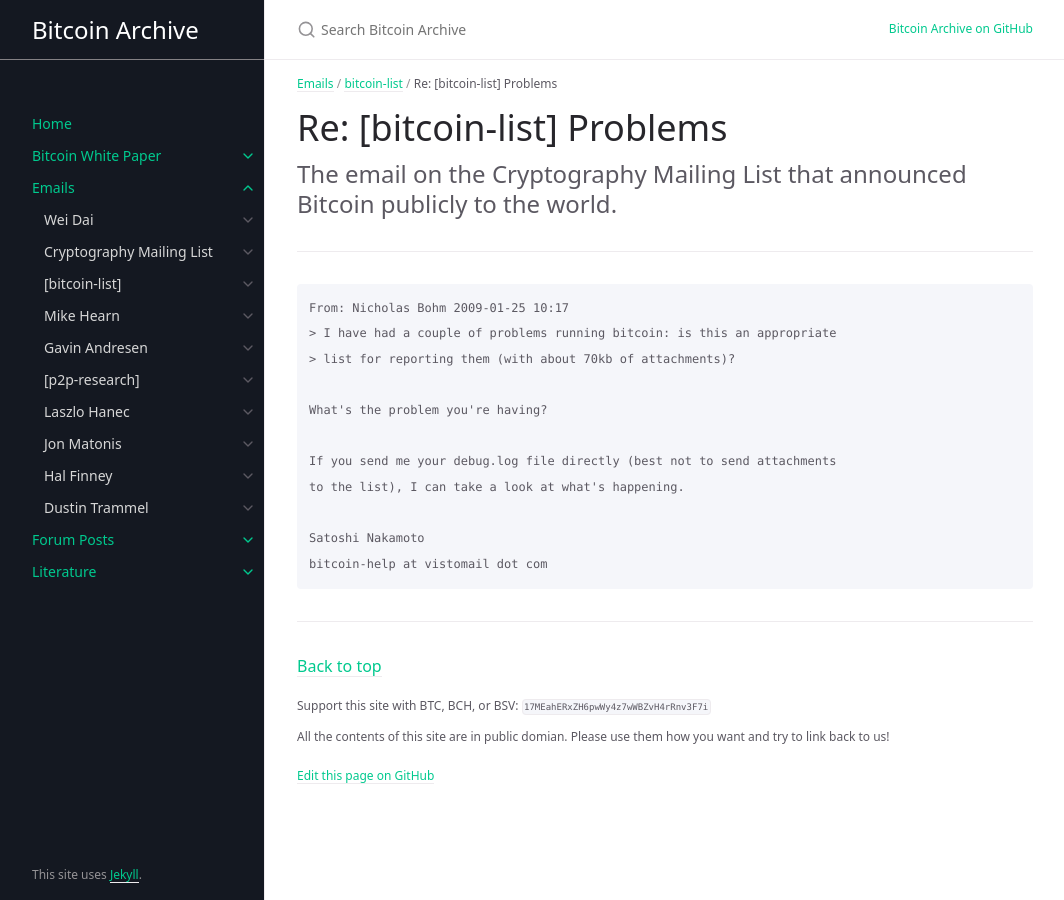
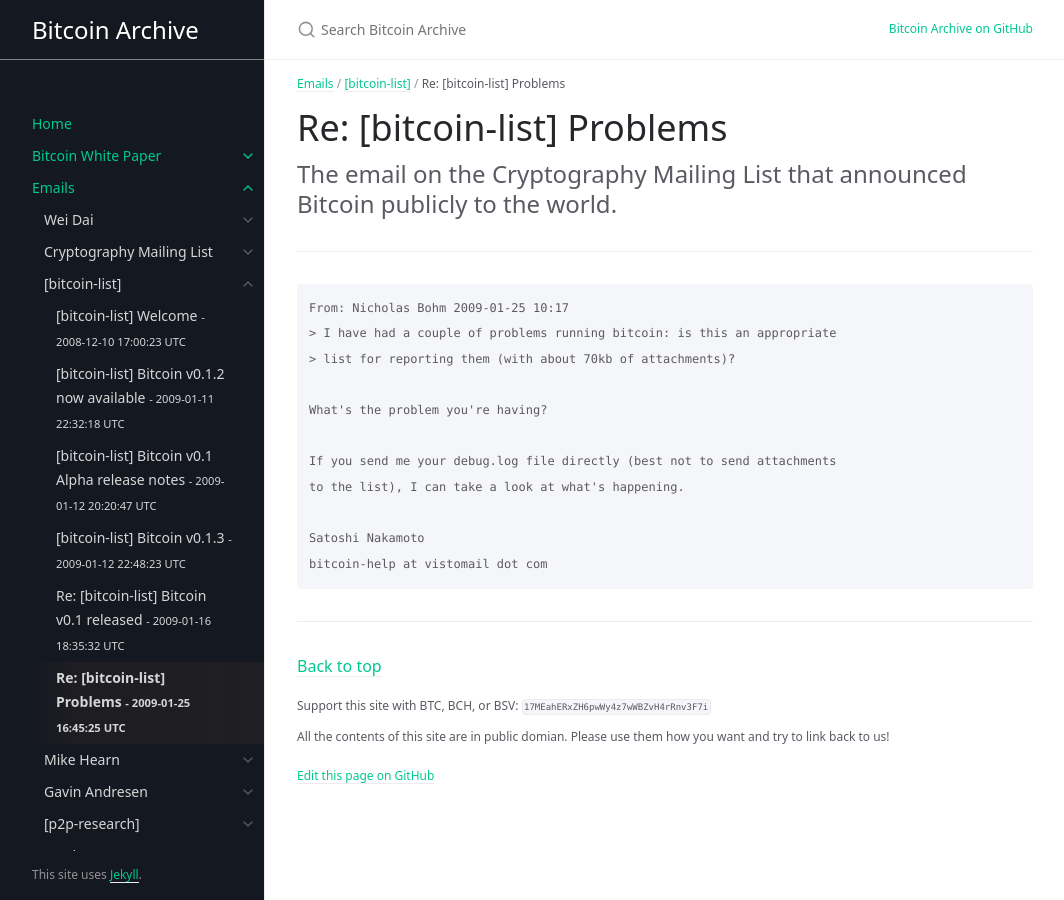
Before and after one commit to wakgill/bitcoin-archive, a Jekyll site: the page built from docs/emails/bitcoin-list/6.md, in a window 1280 px wide. Shown: the whole page, without its empty margins (107-1171 px from the left). Built offline with Jekyll 4.4.1, drawn with Linux system fonts in a browser that asks for light colours; some web fonts are replaced; part of the change alters nothing that is shown.

Commit message:
Update 6.md

```diff
--- a/docs/emails/bitcoin-list/6.md
+++ b/docs/emails/bitcoin-list/6.md
@@ -2,9 +2,10 @@
 layout: default
 title: 'Re: [bitcoin-list] Problems'
 grand_parent: Emails
-parent: bitcoin-list
+parent: '[bitcoin-list]'
 nav_order: 6
 date: 2009-01-25 16:45:25 UTC
+original: https://sourceforge.net/p/bitcoin/mailman/message/21424626/
 ---
 
 # Re: [bitcoin-list] Problems
```
